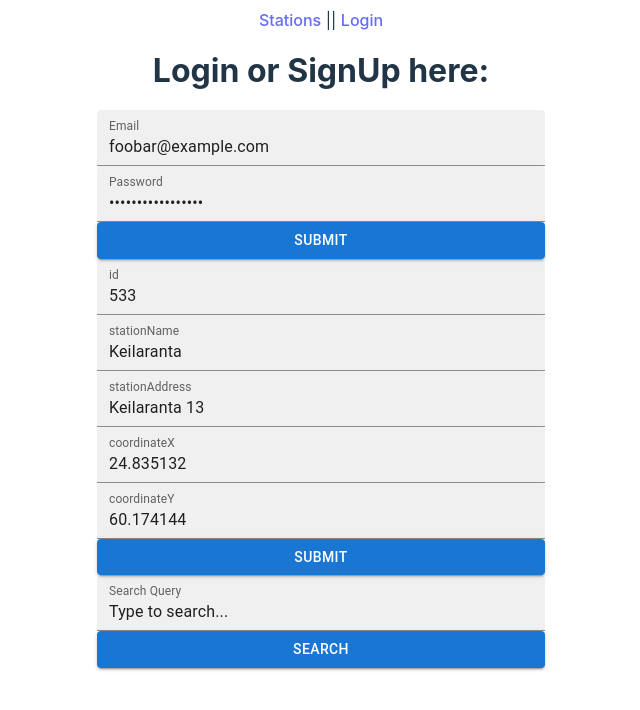
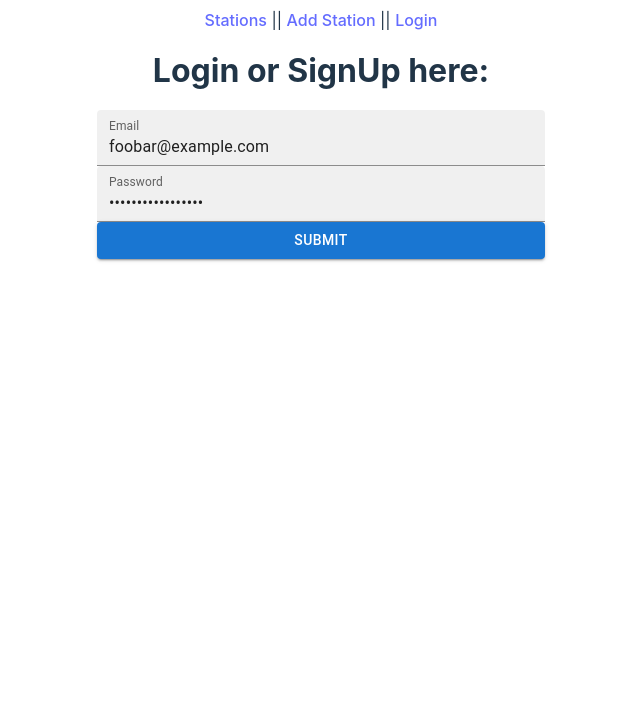
Before and after one commit to vvk130/trip-fe, a React (Vite) app: page /login in a window 1280 px wide. Shown: the top 710 px of the page, without its empty margins (319-959 px from the left). Built offline with nearby package versions, Linux system fonts and the light colour scheme.

Commit message:
Refactroign add station to own page

```diff
--- a/src/App.tsx
+++ b/src/App.tsx
@@ -4,6 +4,7 @@ import MainComp from "./Components/MainComp";
 import MapComp from "./Components/MapComp";
 import Navbar from "./Components/NavBar";
 import Login from "./Components/LoginCard/LoginCard";
+import StationForm from "./Components/Forms/Station";
 
 function App() {
   return (
@@ -12,6 +13,7 @@ function App() {
       <Routes>
         <Route path="/" element={<MapComp />} />
         <Route path="/stations" element={<MapComp />} />
+        <Route path="/add-station" element={<StationForm />} />
         <Route path="/login" element={<Login />} />
       </Routes>
     </MainComp>
--- a/src/Components/Forms/SearchBar.tsx
+++ b/src/Components/Forms/SearchBar.tsx
@@ -19,7 +19,7 @@ const SearchBar = () => {
   });
 
   return (
-    <div>
+    <div className="login-container">
       <form onSubmit={formik.handleSubmit}>
         <TextField
           fullWidth
--- a/src/Components/Forms/Station.tsx
+++ b/src/Components/Forms/Station.tsx
@@ -36,7 +36,8 @@ const StationForm = () => {
   });
 
   return (
-    <div>
+    <div className="login-container">
+      <h1>Add Station</h1>
       <form onSubmit={formik.handleSubmit}>
         <TextField
           fullWidth
--- a/src/Components/LoginCard/LoginCard.tsx
+++ b/src/Components/LoginCard/LoginCard.tsx
@@ -1,15 +1,11 @@
-import Station from "../Forms/Station";
 import LoginForm from "../Forms/Login";
 import "./LoginCard.css";
-import SearchBar from "../Forms/SearchBar";
 
 const LoginCard = (): JSX.Element => {
   return (
     <div className="login-container">
       <h1>Login or SignUp here:</h1>
       <LoginForm />
-      <Station />
-      <SearchBar />
     </div>
   );
 };
--- a/src/Components/MapComp.tsx
+++ b/src/Components/MapComp.tsx
@@ -4,6 +4,7 @@ import { useState } from "react";
 import ResponsivePagination from "react-responsive-pagination";
 import "react-responsive-pagination/themes/classic.css";
 import Table from "../Utils/Table";
+import SearchBar from "./Forms/SearchBar";
 
 const defaultCenter: [number, number] = [51.505, -0.09];
 const defaultZoom: number = 8;
@@ -21,6 +22,7 @@ const MapComp = (): JSX.Element => {
   return (
     <>
       <h1>Stations</h1>
+      <SearchBar />
       <p>See stations on map</p>
       <Table
         rows={data}
--- a/src/Components/NavBar.tsx
+++ b/src/Components/NavBar.tsx
@@ -5,6 +5,8 @@ const Navbar = () => {
     <nav>
       <Link to="/stations">Stations</Link>
       <span> || </span>
+      <Link to="/add-station">Add Station</Link>
+      <span> || </span>
       <Link to="/login">Login</Link>
     </nav>
   );
```
